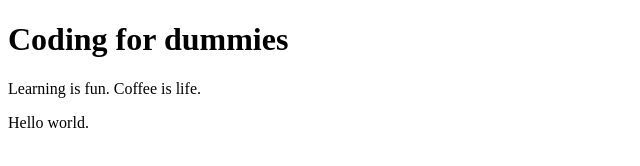
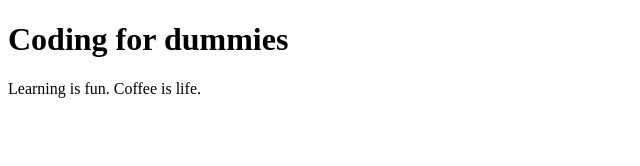
Before and after one commit to akhall14/coffee-code, a plain HTML site: page Index.html in a window 1280 px wide. Shown: the full height of the page, 0-640 px from the left. Drawn offline with Linux system fonts and the light colour scheme.

Commit message:
edited index

```diff
--- a/Index.html
+++ b/Index.html
@@ -7,7 +7,6 @@
 
 <h1>Coding for dummies</h1>
 <p>Learning is fun. Coffee is life. </p>
-<p>Hello world.</p>
 
 </body>
 </html>
```
